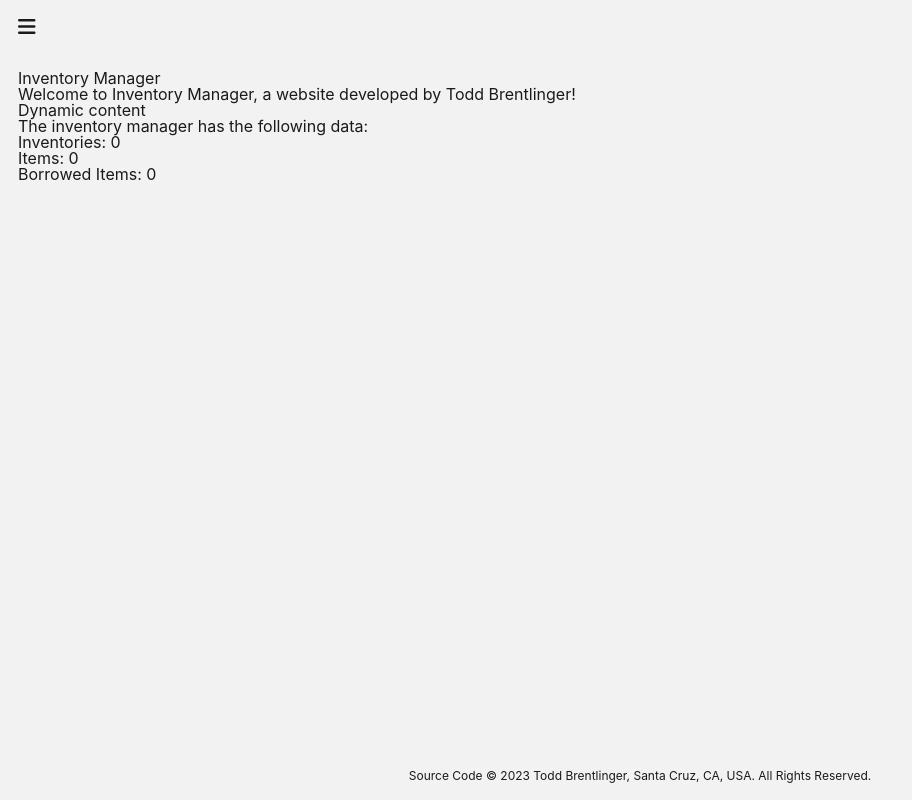
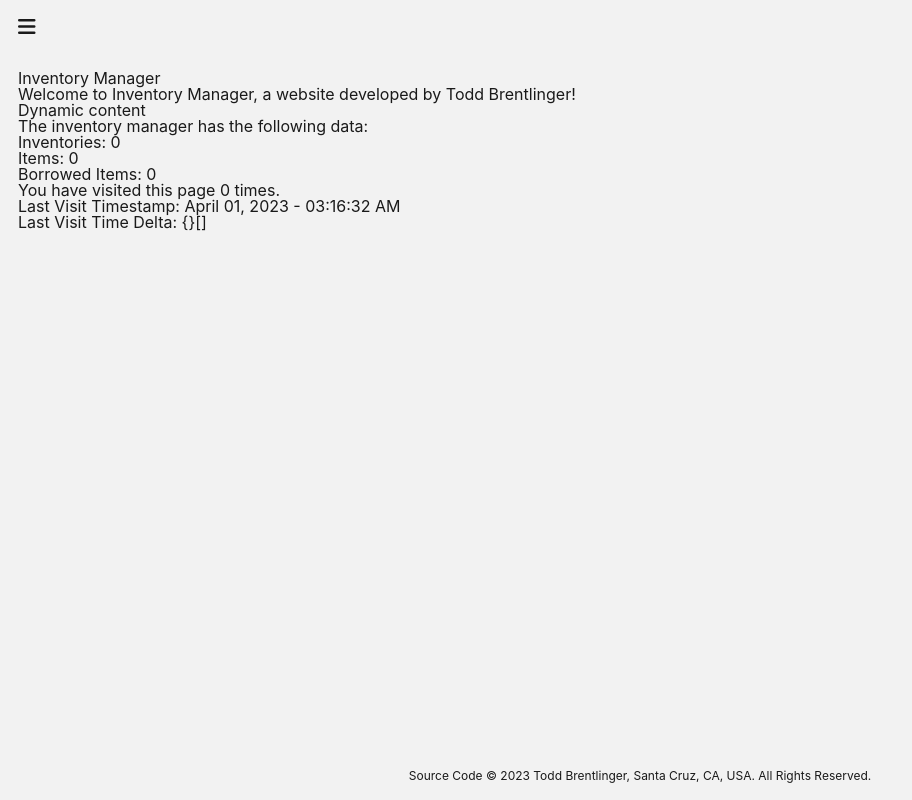
Before and after one commit to toddbrentlinger/inventory-manager, a Django app: page / in a window 1280 px wide. Shown: the whole page, without its empty margins (0-912 px from the left). Run offline with Django 4.2, Linux system fonts and the light colour scheme; data that the repository does not hold is empty; some libraries are stand-ins or nearby versions.

Commit message:
Start adding session framework data to index page
Adds number of visits and datetime timestamp of last visit to sessions
object.
Adds template tag to convert timestamp to datetime formatted string.
Starts template tag to convert timestamp to duration formatted string.

```diff
--- a/users/templates/index.html
+++ b/users/templates/index.html
@@ -1,4 +1,6 @@
 {% extends "base_generic.html" %}
+
+{% load users_tags %}
 
 {% block content %}
     <h1>Inventory Manager</h1>
@@ -14,4 +16,8 @@
         <li><strong>Items:</strong> {{ num_items }}</li>
         <li><strong>Borrowed Items:</strong> {{ num_borrowed_items }}</li>
     </ul>
+
+    <p>You have visited this page {{ num_visits }} time{{ num_visits|pluralize }}.</p>
+    <p>Last Visit Timestamp: {% timestamp_to_datetime_format datetime_timestamp_last_visited %}</p>
+    <p>Last Visit Time Delta: {% duration_from_now datetime_timestamp_last_visited %}</p>
 {% endblock %}
--- /dev/null
+++ b/users/templatetags/users_tags.py
@@ -0,0 +1,46 @@
+import datetime
+import math
+
+from django import template
+
+register = template.Library()
+
+@register.simple_tag
+def timestamp_to_datetime_format(timestamp):
+    return datetime.datetime.fromtimestamp(timestamp).strftime('%B %d, %Y - %I:%M:%S %p')
+
+@register.simple_tag
+def duration_from_now(past_timestamp):
+    current_datetime = datetime.datetime.now()
+    timedelta = current_datetime - datetime.datetime.fromtimestamp(past_timestamp)
+    duration_units = {}
+
+    # Days
+    if timedelta.days:
+        duration_units['day'] = timedelta.days
+
+    # Hours
+    hours = math.floor(timedelta.seconds / 1440) # 1440 seconds per hour
+    if hours:
+        duration_units['hour'] = hours
+
+    # Minutes
+    minutes = math.floor((timedelta.seconds - hours * 1440) / 60) # 60 seconds per hour
+    if minutes:
+        duration_units['minute'] = minutes
+
+    # Seconds
+    seconds = timedelta.seconds - hours * 1440 - minutes * 60
+    if seconds:
+        duration_units['second'] = seconds
+
+    duration_units_list = list(enumerate(duration_units))
+    output_str = ''
+    for index, duration_unit_tuple in enumerate(duration_units_list):
+        output_str += f'{duration_unit_tuple[0]} {duration_unit_tuple[1]}'
+        if duration_unit_tuple[0] > 1:
+            output_str += 's'
+        if index < len(duration_units_list) - 1:
+            output_str += ', '
+
+    return output_str + str(duration_units) + str(duration_units_list)
--- a/users/views.py
+++ b/users/views.py
@@ -3,18 +3,34 @@ from .models import User
 from inventories.models import Inventory
 from items.models import BorrowedItem, Item
 
+import datetime
+
 def index(request):
     '''View function for home page of site.'''
 
     # Generate counts of some of the main objects
+
     num_inventories = Inventory.objects.count()
     num_items = Item.objects.count()
     num_borrowed_items = BorrowedItem.objects.count()
+
+    # Adjust session variables
+
+    # Increment number of visits
+    num_visits = request.session.get('num_visits', 0)
+    request.session['num_visits'] = num_visits + 1
+
+    # Calculate time since last visited site
+    datetime_timestamp_current = datetime.datetime.now().timestamp()
+    datetime_timestamp_last_visited = request.session.get('datetime_timestamp_last_visited', datetime_timestamp_current)
+    request.session['datetime_timestamp_last_visited'] = datetime_timestamp_current
 
     context = {
         'num_inventories': num_inventories,
         'num_items': num_items,
         'num_borrowed_items': num_borrowed_items,
+        'num_visits': num_visits,
+        'datetime_timestamp_last_visited': datetime_timestamp_last_visited,
     }
 
     return render(request, 'index.html', context=context)
```
Also changed, not shown: media/uploads/images/2023/03/04/Bosch_2.25_HP_Fixed-Base_Router_-_512wvOB2J7L._AC_UL480_FMwebp_QL65_.jpg (added), users/templatetags/__init__.py (added).
